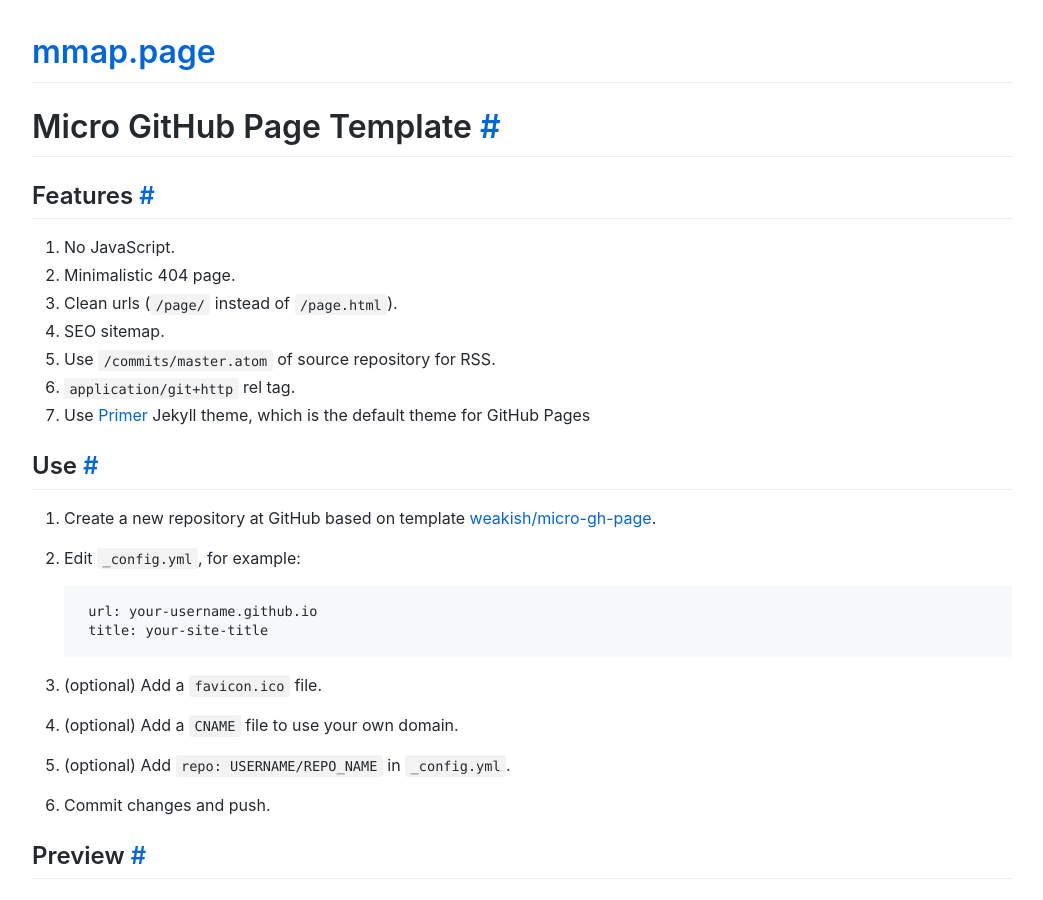
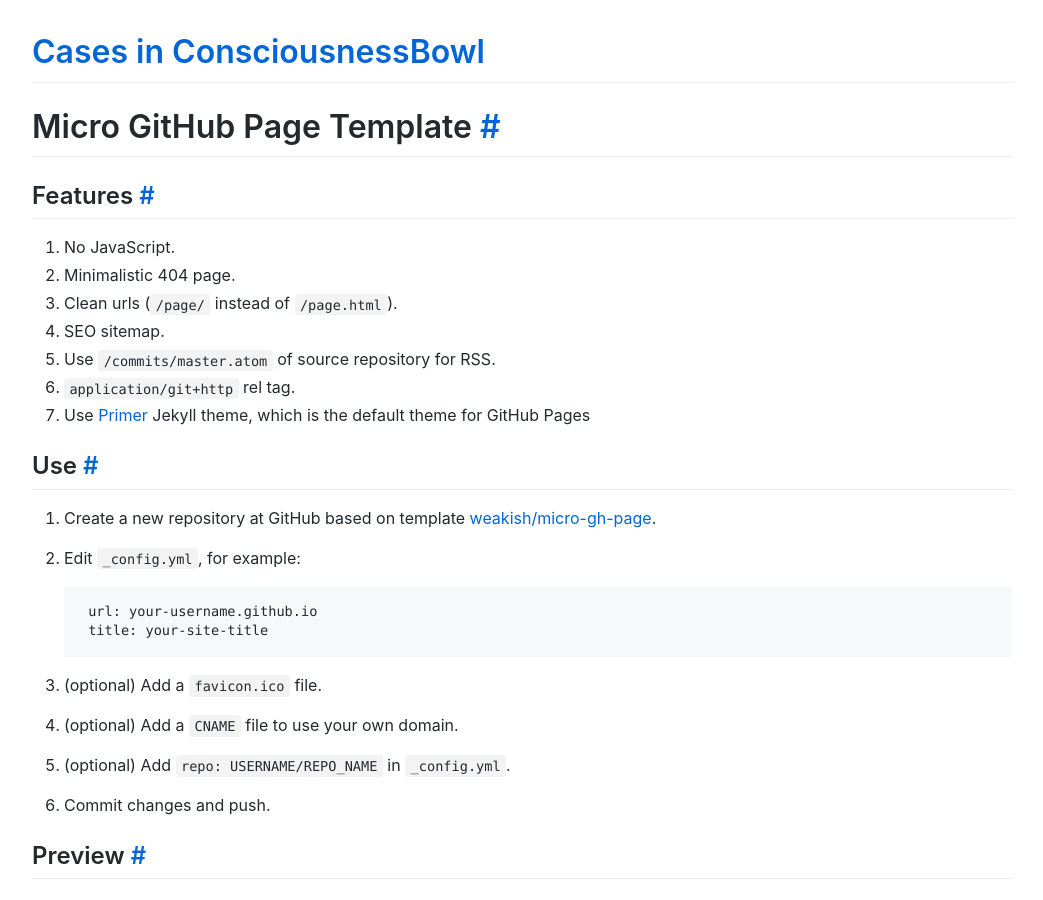
Before and after one commit to gccgle/cases, a Jekyll site: the page built from README.md, in a window 1280 px wide and 900 px high. Shown: the whole window, without its empty margins (118-1161 px from the left). Built offline with Jekyll 4.4.1, drawn with Linux system fonts in a browser that asks for light colours; our own code applies the rules of GitHub Pages for plain Markdown files.

Commit message:
Update _config.yml

```diff
--- a/_config.yml
+++ b/_config.yml
@@ -11,6 +11,6 @@ defaults:
         values:
             layout: default
 
-url: https://mmap.page
-title: mmap.page
-repo: weakish/micro-gh-page
+url: https://gccgle.github.io/cases/
+title: Cases in ConsciousnessBowl
+repo: gccgle/cases
```
